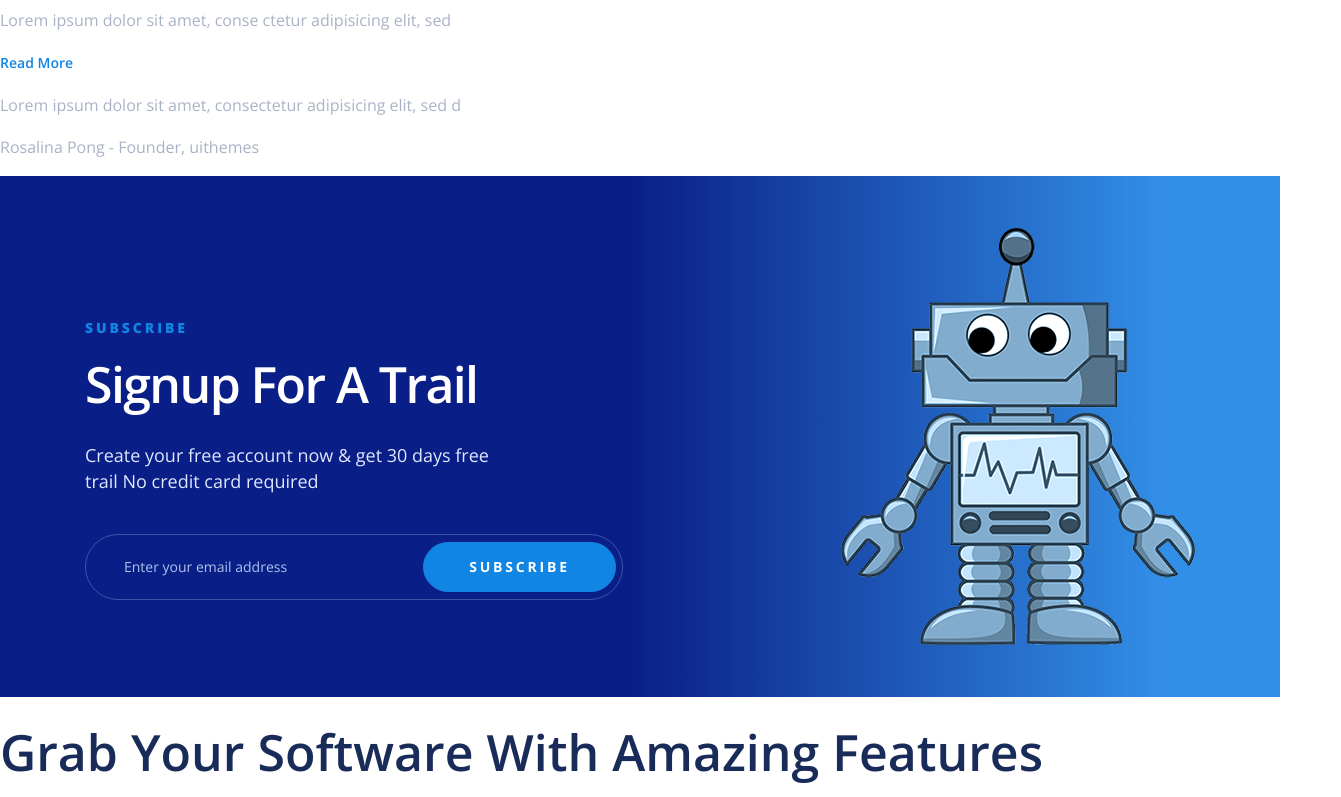
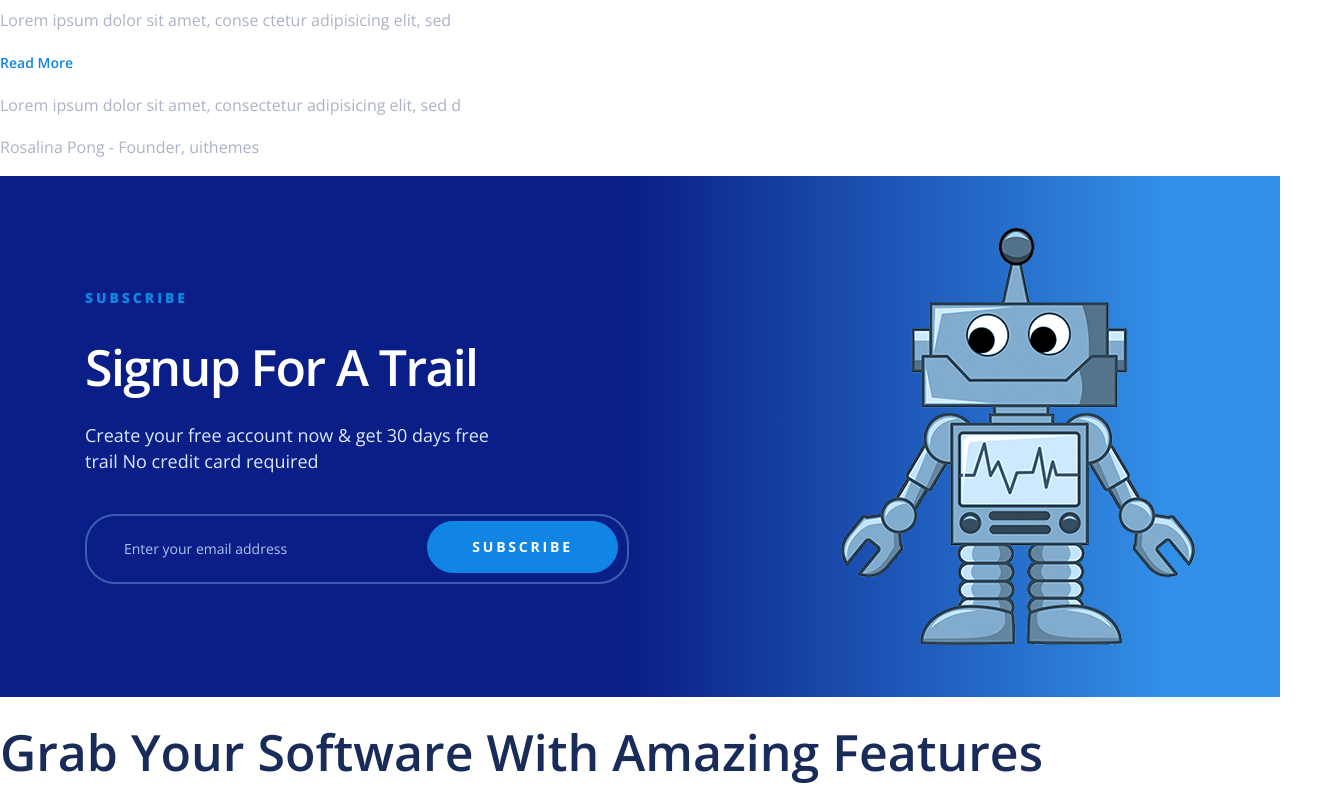
Before and after one commit to MaximMerenyaev/Limpon, a plain HTML site: page index.html in a window 1280 px wide. Shown: the part 2119-2916 px from the top of the page, 1341 px wide, since content can reach past the window. Drawn offline with nearby package versions, Linux system fonts and the light colour scheme.

Commit message:
Add LR_11

```diff
--- a/css/style.css
+++ b/css/style.css
@@ -442,8 +442,8 @@ h1 {
     width: 895px;
     height: 740px;
     position: absolute;
-    top: 200px;
-    right: 0px;
+    top: 193px;
+    right: -61px;
 }
 
 .page-company {
@@ -470,7 +470,7 @@ h1 {
 
 .list-company-item {
     display: block;
-    flex-basis: 20%;
+    flex-basis: 18%;
     background-repeat: no-repeat;
 }
 
@@ -481,7 +481,7 @@ h1 {
 
 .company-two {
     background-image: url(../img/Sponsors/bg_2_Magneto.png);
-    height: 69px;
+    height: 82px;
 }
 
 .company-three {
@@ -698,7 +698,7 @@ filter: progid:DXImageTransform.Microsoft.gradient( startColorstr='#091e86', end
     font-weight: 700;
     font-size: 14px;
     letter-spacing: 2.8px;
-    padding: 16px 45px;
+    padding: 17px 44px;
 }
 .page-subscribe input {
     font-size: 14px;
@@ -712,15 +712,63 @@ filter: progid:DXImageTransform.Microsoft.gradient( startColorstr='#091e86', end
     color: white;
 }
 
-/* Chrome */
-.box-subscribe input::-webkit-input-placeholder{
-    color: #b1c3ee;
-}
-/* Mozilla */
-.box-subscribe input::-moz-placeholder{
-    color: #b1c3ee;
-}
 .box-subscribe button {
     position: relative;
     right: 204px;
 }
+
+.page-subscribe .title-h2 {
+    color: #fff;
+    margin-top: 0;
+    margin-bottom: 25px;
+}
+
+.box-subscribe-user input::-webkit-input-placeholder {
+    color: #b1c3ee;
+}
+
+.box-subscribe-user input::-moz-placeholder {
+    color: #b1c3ee;
+}
+
+.box-subscribe-user input:-moz-placeholder {
+    color: #b1c3ee;
+}
+
+.box-subscribe-user input:-ms-input-placeholder {
+    color: #b1c3ee;
+}
+
+.box-subscribe-user input {
+    border: 2px solid #3f5cb1;
+    font-size: 14px;
+    color: #fff;
+    border-radius: 30px;
+    background-color: transparent;
+    padding: 25px 230px 25px 37px;
+    display: block;
+    width: 100%;
+    box-sizing: border-box;
+}
+
+.box-subscribe-user {
+    position: relative;
+}
+
+.box-subscribe-user .btn-primary {
+    position: absolute;
+    top: 7px;
+    right: 11px;
+}
+
+.box-subscribe-child {
+    flex-basis: 49%;
+}
+
+.box-subscribe-user input:focus {
+    outline: none;
+}
+
+.box-subscribe-user .btn-primary {
+    outline: none;
+}
--- a/index.html
+++ b/index.html
@@ -128,11 +128,13 @@
         </div>
         <div class="page-subscribe">
             <div class="wrap box-subscribe">
-                <div>
-                    <h2><span>Subscribe</span>Signup For A Trail</h2>
+                <div class="box-subscribe-child">
+                    <h2 class="title-h2"><span>Subscribe</span>Signup For A Trail</h2>
                     <p>Create your free account now & get 30 days free <br> trail No credit card required</p>
-                    <input type="email" placeholder="Enter your email address">
-                    <button type="submit" class="btn-primary btn-sub">Subscribe</button>
+                    <div class="box-subscribe-user">
+                        <input type="email" placeholder="Enter your email address">
+                        <button type="submit" class="btn-primary btn-sub">Subscribe</button>
+                    </div>
                 </div>
                 <img src="img/subscribe/Robot.png" alt="Robot">
             </div>
```
